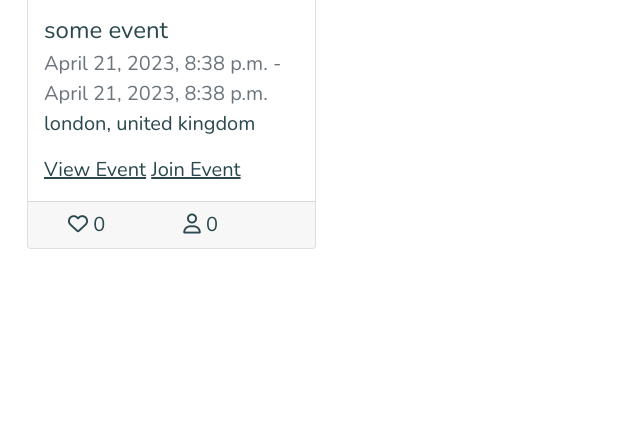
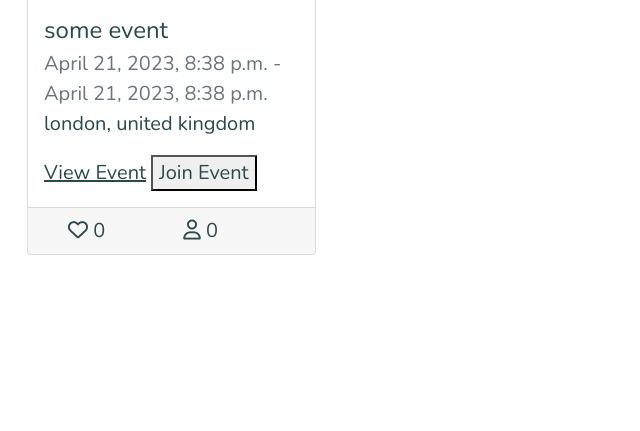
Before and after one commit to felipesandoli/ci-pp4-charity-event-orginizer, a Django app: page / in a window 1280 px wide. Shown: the part 229-660 px from the top of the page, without its empty margins (0-640 px from the left). Run offline with Django 3.2, Linux system fonts and the light colour scheme; a user stored in the database is signed in; data comes from the database, SQL or seed files in the repository; data that the repository does not hold is empty; some libraries are stand-ins or nearby versions.

Commit message:
Link join event button in homepage cards

```diff
--- a/eventorganizer/urls.py
+++ b/eventorganizer/urls.py
@@ -25,6 +25,5 @@ urlpatterns = [
     ),
     path('event/<int:event_id>/join',
          views.JoinEvent.as_view(),
-         name='join_event'
-    )
+         name='join_event')
 ]
--- a/eventorganizer/views.py
+++ b/eventorganizer/views.py
@@ -80,7 +80,11 @@ class EventInformation(View):
     def get(self, request, event_id):
         event = get_object_or_404(Event, id=event_id)
 
-        if request.user.is_authenticated and event.approved and not event.archived:
+        if (
+            request.user.is_authenticated
+            and event.approved
+            and not event.archived
+        ):
             return render(request, "event_information.html", {"event": event})
         elif not request.user.is_authenticated:
             messages.add_message(
--- a/templates/index.html
+++ b/templates/index.html
@@ -23,7 +23,10 @@
                         <p class="card-text">{{ event.city }}, {{ event.country }}</p>
                         {% if user.is_authenticated %}
                             <a href="{% url 'event_information' event.pk %}" class="event-btn">View Event</a>
-                            <a href="" class="event-btn">Join Event</a>
+                            <form method="post" action="{% url 'join_event' event_id=event.pk %}" class="d-inline">
+                                {% csrf_token %}
+                                <button type="submit" class="event-btn">Join Event</button>
+                            </form>
                         {% endif %}
                     </div>
                     <div class="card-footer">
```
Also changed, not shown: eventorganizer/test_views.py (+6 -2 lines), 1 other file.
